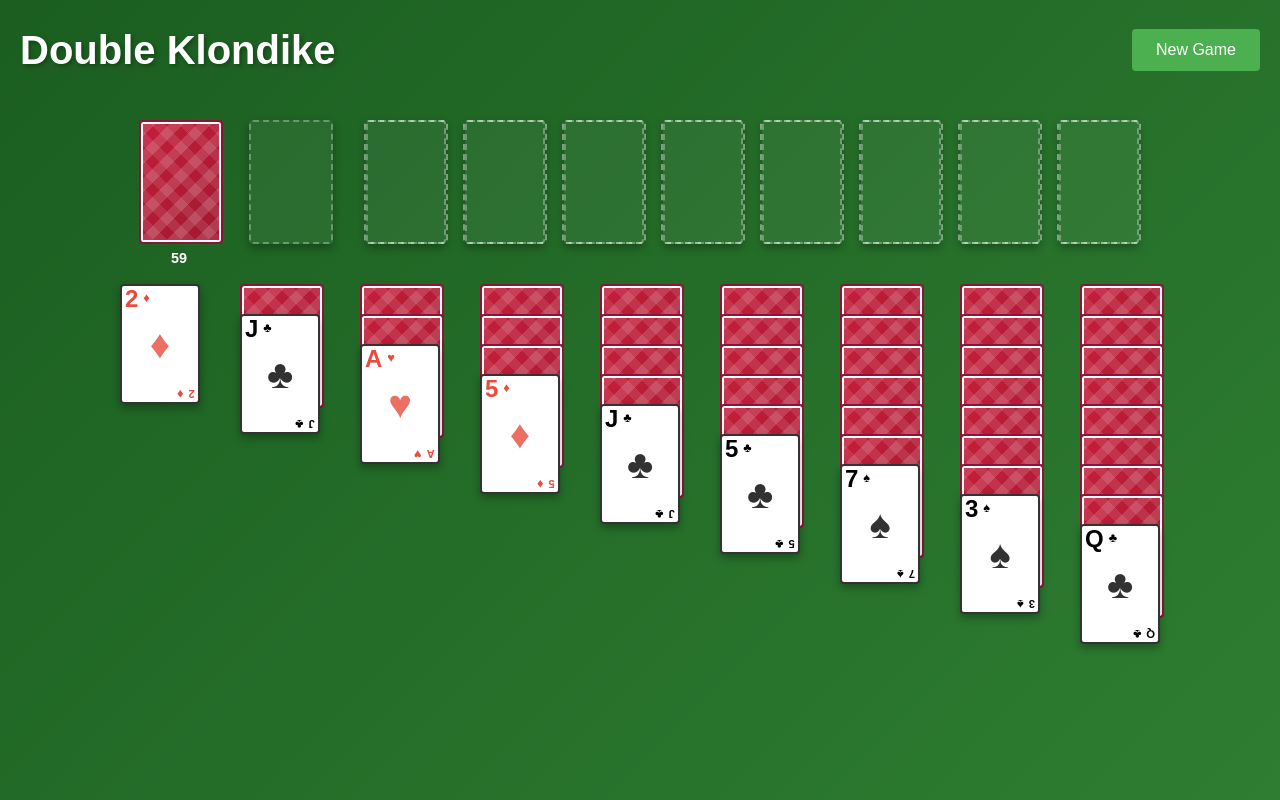
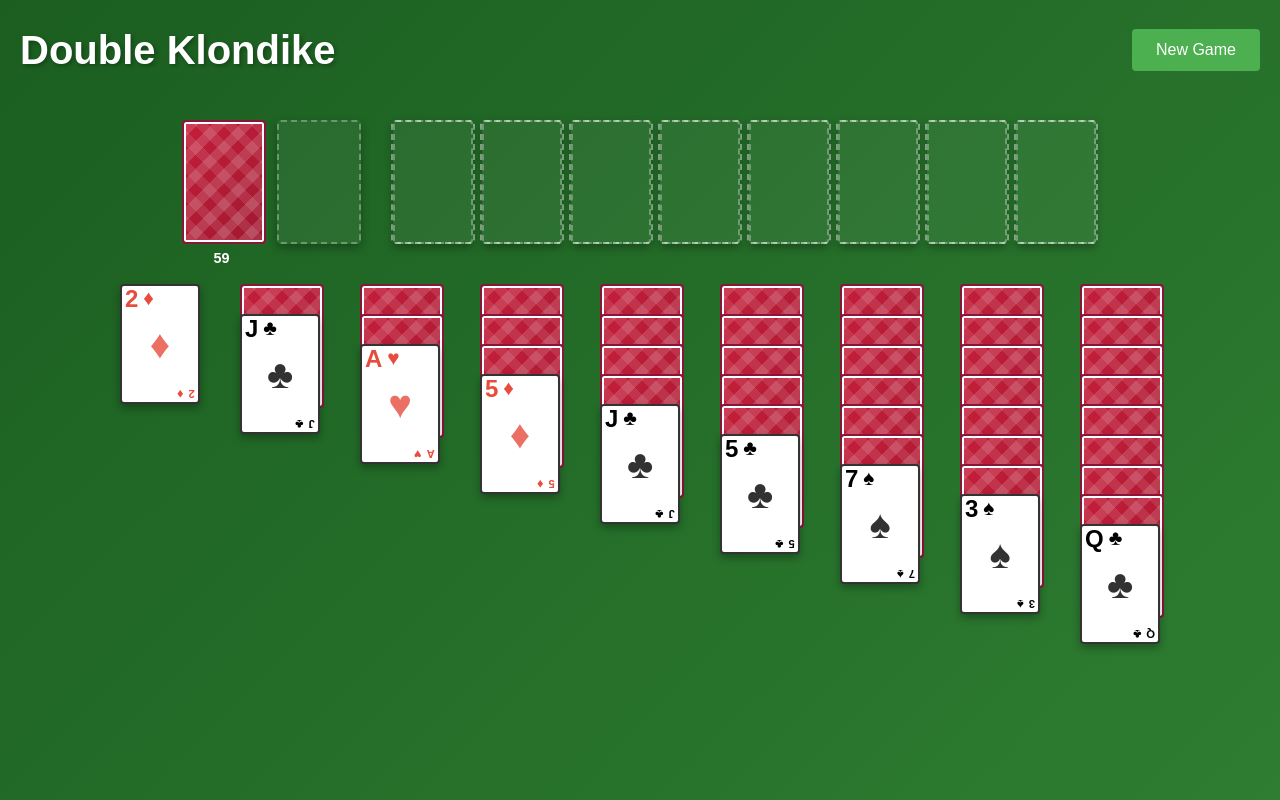
Before and after one commit to sean5446/2klondike, a React (Vite) app: page / in a window 1280 px wide. Built offline with nearby package versions, Linux system fonts and the light colour scheme.

Commit message:
suit sizes

```diff
--- a/src/App.css
+++ b/src/App.css
@@ -59,7 +59,7 @@
 
 .stock-waste {
   display: flex;
-  gap: 30px;
+  gap: 15px;
 }
 
 .stock,
@@ -81,7 +81,7 @@
 
 .foundations {
   display: flex;
-  gap: 15px;
+  gap: 5px;
 }
 
 .foundation {
@@ -220,6 +220,10 @@
   font-size: 0.8rem;
 }
 
+.card-suit-large {
+  font-size: 1.3rem;
+}
+
 .card-center {
   font-size: 2.5rem;
   opacity: 0.8;
--- a/src/components/Card.tsx
+++ b/src/components/Card.tsx
@@ -38,7 +38,7 @@ const CardComponent: React.FC<CardProps> = ({ card, onClick, faceDown = false, d
     <div className={`card card-face ${getSuitColor(card.suit)}`} onClick={onClick} draggable={draggable} onDragStart={onDragStart}>
       <div className="card-corner top-left">
         <div className="card-rank card-rank-large">{card.rank}</div>
-        <div className="card-suit">{getSuitSymbol(card.suit)}</div>
+        <div className="card-suit-large">{getSuitSymbol(card.suit)}</div>
       </div>
       <div className="card-center">{getSuitSymbol(card.suit)}</div>
       <div className="card-corner bottom-right">
```
